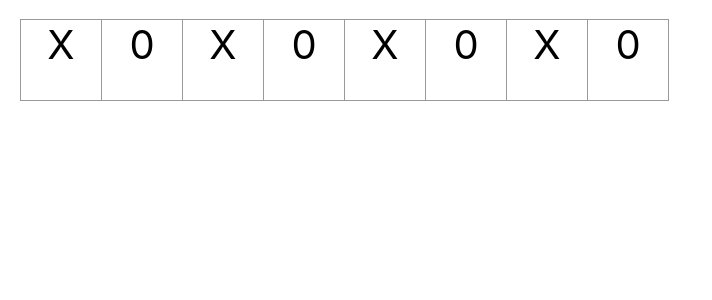
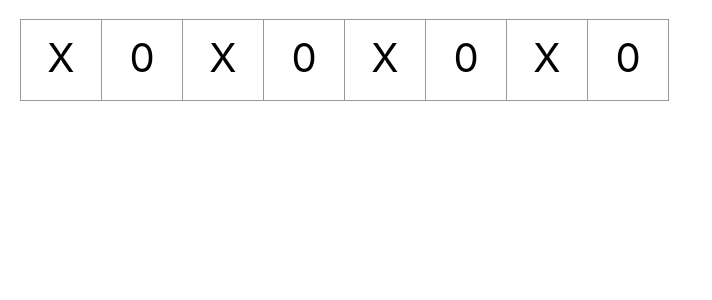
Before and after one commit to Sovlus/tictactoe, a React (Create React App) app: page / in a window 1280 px wide. Shown: the top 300 px of the page, without its empty margins (0-712 px from the left). Built offline with nearby package versions, Linux system fonts and the light colour scheme.

Commit message:
centered

```diff
--- a/src/App.css
+++ b/src/App.css
@@ -12,6 +12,7 @@ body {
   float: left;
   font-size: 40px;
   height: 80px;
+  line-height: 75px;
   margin-right: -1px;
   margin-top: -1px;
   padding: 0;
```
